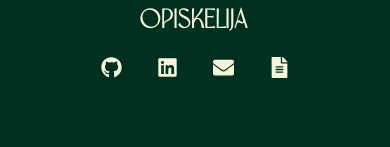
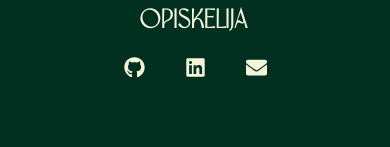
Before and after one commit to Agrinsadon/agrinsadon, a React (Vite) app: page / in a window 390 px wide. Shown: the part 358-505 px from the top of the page. Built offline with nearby package versions, Linux system fonts and the light colour scheme.

Commit message:
Removed the CV from landing page

```diff
--- a/src/Pages/Home.jsx
+++ b/src/Pages/Home.jsx
@@ -31,9 +31,6 @@ const Home = ({ onTranslationsChange }) => {
                     <a href="mailto:sadon.code@gmail.com">
                         <FaEnvelope className="home-icon"/>
                     </a>
-                    <a href="/AgrinCV.pdf" target="_blank" rel="noopener noreferrer">
-                        <FaFileAlt className="home-icon"/>
-                    </a>
                 </div>
             </div>
         </>
--- a/src/Styles/Home.css
+++ b/src/Styles/Home.css
@@ -25,7 +25,7 @@
     margin: 0 auto;
     display: flex;
     justify-content: center;
-    gap: 35px;
+    gap: 50px;
 }
 
 .home-icon {
@@ -61,6 +61,13 @@
         font-size: 1.5em;
     }
 
+    .home-icon-container {
+        margin: 0 auto;
+        display: flex;
+        justify-content: center;
+        gap: 40px;
+    }
+
     .home-icon {
         font-size: 21px;
         transition: color 0.3s ease;
```
